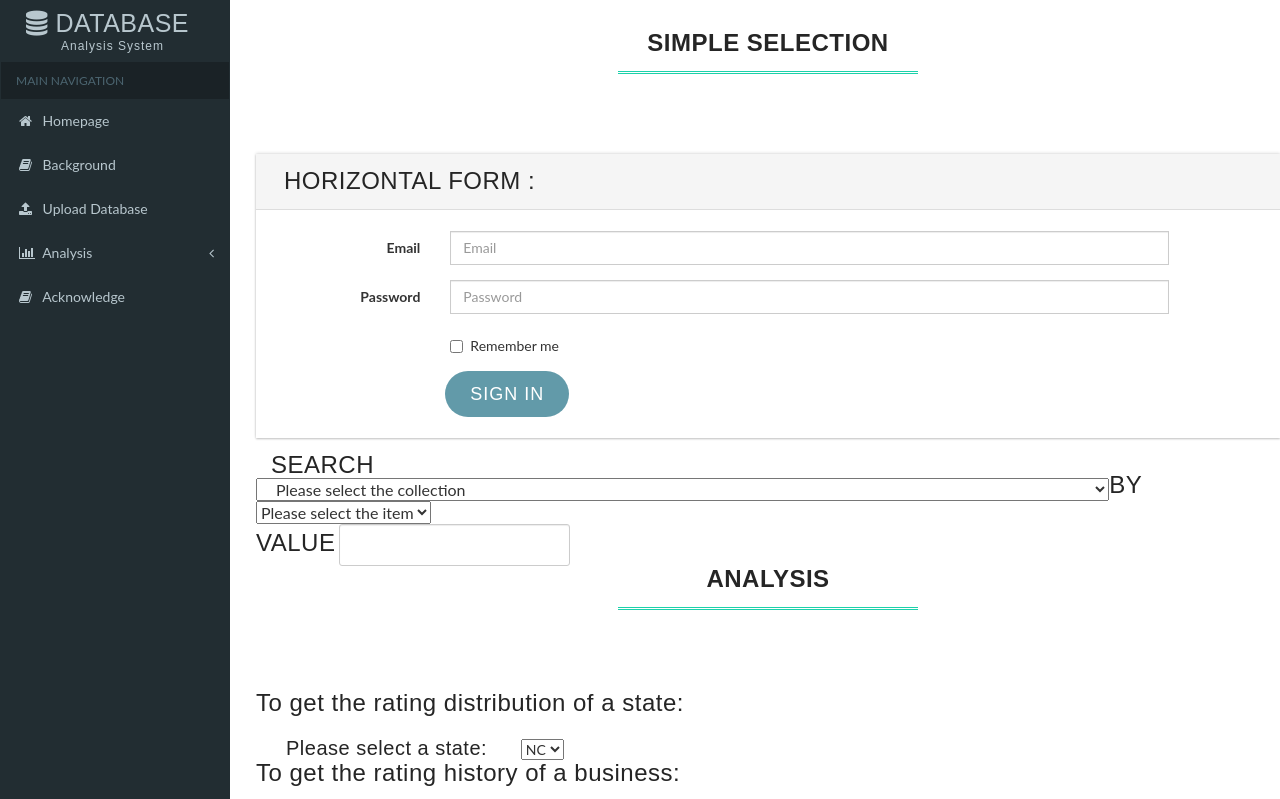
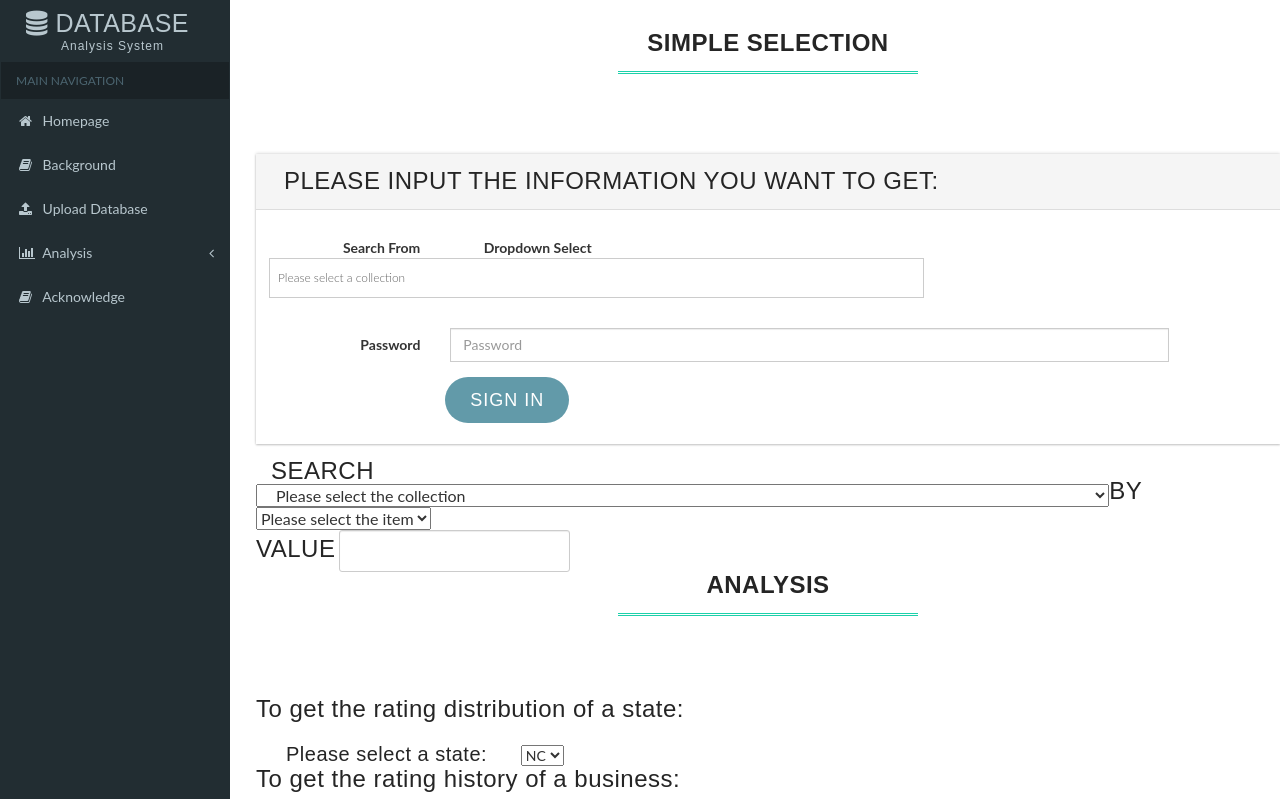
Before and after one commit to nancy0361/CS516_DataPipeline, a Flask app: page /analysis in a window 1280 px wide. Shown: the top 799 px of the page. Run offline with Flask 2, Linux system fonts and the light colour scheme; parts of the project's set-up code (start-up, migrations or seed data) failed here and were passed over; some libraries are stand-ins or nearby versions.

Commit message:
update analysis html

```diff
--- a/web/templates/analysis.html
+++ b/web/templates/analysis.html
@@ -110,10 +110,34 @@
         <div class=" form-grids row form-grids-right">
             <div class="widget-shadow " data-example-id="basic-forms">
                 <div class="form-title">
-                    <h4>Horizontal form :</h4>
+                    <h4>Please input the information you want to get:</h4>
                 </div>
                 <div class="form-body">
-                    <form class="form-horizontal"> <div class="form-group"> <label for="inputEmail3" class="col-sm-2 control-label">Email</label> <div class="col-sm-9"> <input type="email" class="form-control" id="inputEmail3" placeholder="Email"> </div> </div> <div class="form-group"> <label for="inputPassword3" class="col-sm-2 control-label">Password</label> <div class="col-sm-9"> <input type="password" class="form-control" id="inputPassword3" placeholder="Password"> </div> </div> <div class="form-group"> <div class="col-sm-offset-2 col-sm-10"> <div class="checkbox"> <label> <input type="checkbox"> Remember me </label> </div> </div> </div> <div class="col-sm-offset-2"> <button type="submit" class="btn btn-default">Sign in</button> </div> </form>
+                    <form class="form-horizontal">
+                        <div class="form-group">
+                            <label for="inputEmail3" class="col-sm-2 control-label">Search From</label>
+                            <div class="form-group">
+                                <label for="selector1" class="col-sm-2 control-label">Dropdown Select</label>
+                                <div class="col-sm-8">
+                                    <select name="selector1" id="selector1" class="form-control1">
+                                        <option>Please select a collection</option>
+                                        <option>Business</option>
+                                        <option>User</option>
+                                        <option>Review</option>
+                                    </select>
+                                </div>
+                            </div>
+                        </div>
+                        <div class="form-group">
+                            <label for="inputPassword3" class="col-sm-2 control-label">Password</label>
+                            <div class="col-sm-9">
+                                <input type="password" class="form-control" id="inputPassword3" placeholder="Password">
+                            </div>
+                        </div>
+                        <div class="col-sm-offset-2">
+                            <button type="submit" class="btn btn-default">Sign in</button>
+                        </div>
+                    </form>
                 </div>
             </div>
         </div>
@@ -124,34 +148,34 @@
             <option>User</option>
             <option>Review</option>
         </select>
-        <br/>
+        <br />
         <h4 style="display:inline">By &nbsp;</h4>
         <select id=item style="display:inline; font-size: 16px;">
             <option>Please select the item</option>
             <option>id</option>
         </select>
-        <br/>
+        <br />
         <h4 style="display:inline">Value</h4>
         <div style="display:inline">
-            <label style="font-size: 18px;font-weight: normal; color: #666666;"><input class="input_text_style"
-                 type="text" id="value" /></label>
+            <label style="font-size: 18px;font-weight: normal; color: #666666;"><input class="input_text_style" type="text"
+                    id="value" /></label>
         </div>
         <div class="heading text-center">
             <h4 style="color: #252525;font-size: 24px;">Analysis</h4>
             <hr>
         </div>
         <h4 style="text-transform:none;">To get the rating distribution of a state:</h4>
-        <br/>
+        <br />
         <h5 style="text-transform:none; margin-left: 30px;display:inline;">Please select a state:</h5>
         <select id=state style="margin-left: 30px;display:inline;">
             <option>NC</option>
             <option>LA</option>
         </select>
-        <br/>
+        <br />
         <h4 style="text-transform:none;">To get the rating history of a business:</h4>
-        <br/>
+        <br />
         <h4 style="text-transform:none;">To get the wordcloud for a business:</h4>
-        <br/>
+        <br />
     </div>
 </body>
 
```
Lines whose indentation alone changed are shown as unchanged.
